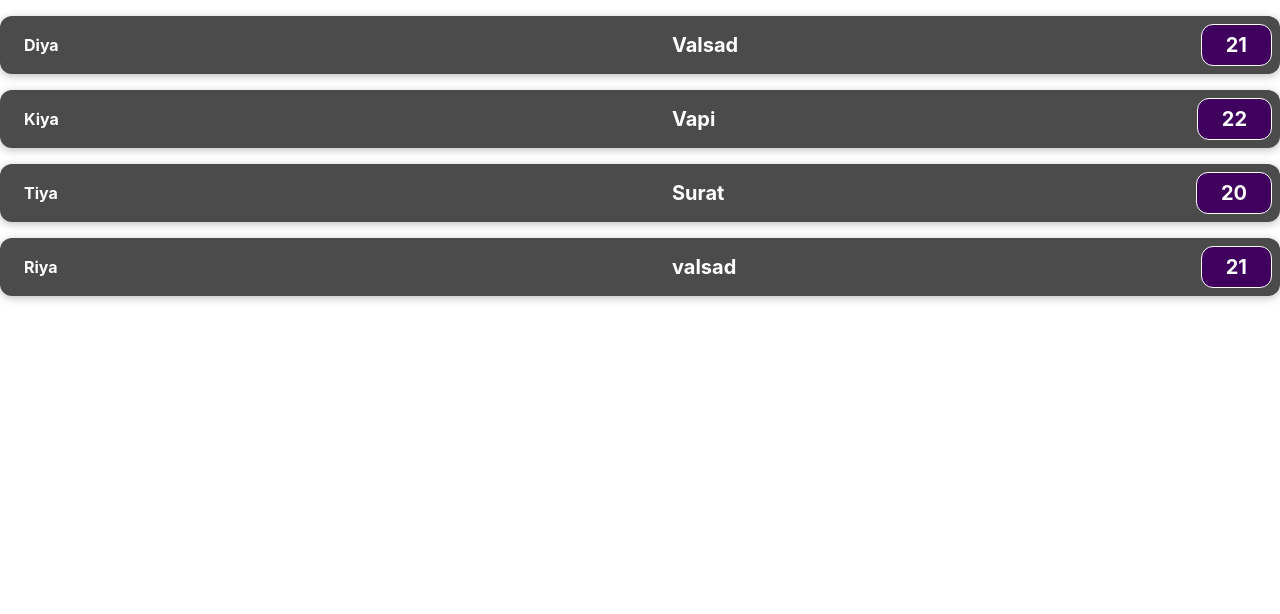
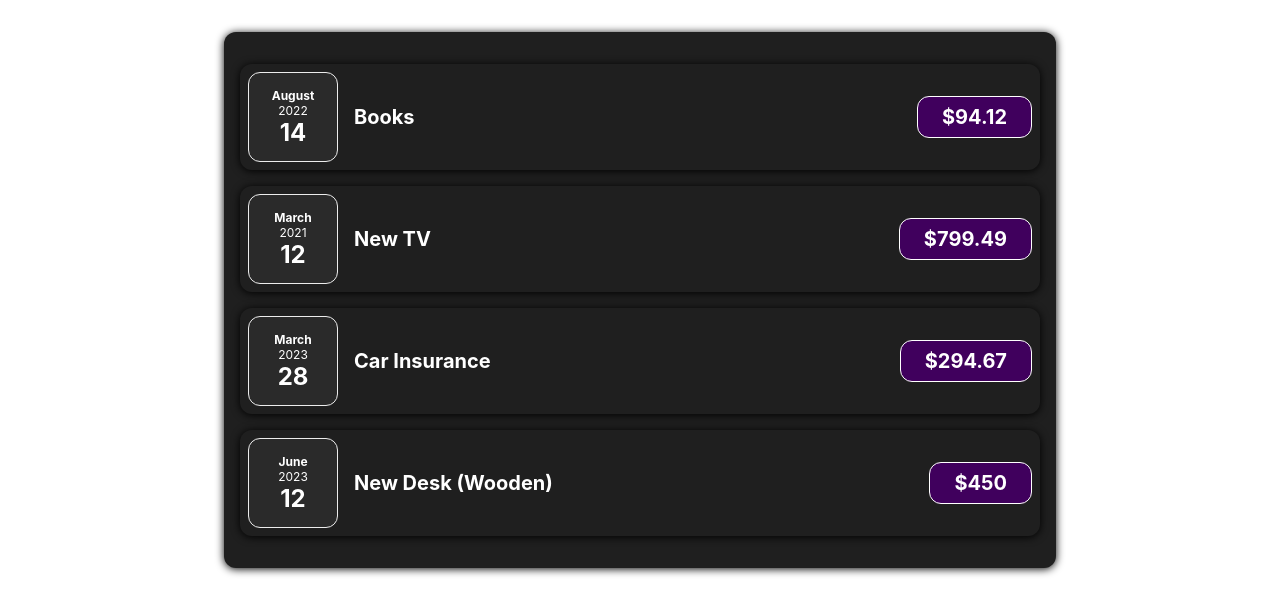
Before and after one commit to diyatandel1312/react-concept, a React (Create React App) app: page / in a window 1280 px wide. Shown: the top 614 px of the page. Built offline with nearby package versions, Linux system fonts and the light colour scheme.

Commit message:
first chnages

```diff
--- a/src/App.js
+++ b/src/App.js
@@ -1,44 +1,14 @@
 import logo from './logo.svg';
 import './App.css';
-import Users from './components/Users';
+import Expense from './components/Expenses/Expenses';
+
 
 function App() {
-const users = [
-  {
-    id:"1",
-    name:"Diya",
-    city:"Valsad",
-    age:"21",
-  },
 
-  {
-    id:"1",
-    name:"Kiya",
-    city:"Vapi",
-    age:"22",
-  },
-
-  {
-    id:"1",
-    name:"Tiya",
-    city:"Surat",
-    age:"20",
-  },
-  {
-    id:"1",
-    name:"Riya",
-    city:"valsad",
-    age:"21",
-  },
-];
 
   return (
     <div>
-
-      <Users name={users[0].name} city={users[0].city} age={users[0].age} />
-      <Users name={users[1].name} city={users[1].city} age={users[1].age} />
-      <Users name={users[2].name} city={users[2].city} age={users[2].age} />
-      <Users name={users[3].name} city={users[3].city} age={users[3].age} />
+   <Expense />
     </div>
   );
 }
--- /dev/null
+++ b/src/components/Expenses/ExpenseDate.css
@@ -0,0 +1,26 @@
+.expense-date {
+    display: flex;
+    flex-direction: column;
+    width: 5.5rem;
+    height: 5.5rem;
+    border: 1px solid #ececec;
+    background-color: #2a2a2a;
+    color: white;
+    border-radius: 12px;
+    align-items: center;
+    justify-content: center;
+  }
+
+  .expense-date__month {
+    font-size: 0.75rem;
+    font-weight: bold;
+  }
+
+  .expense-date__year {
+    font-size: 0.75rem;
+  }
+
+  .expense-date__day {
+    font-size: 1.5rem;
+    font-weight: bold;
+  }
--- /dev/null
+++ b/src/components/Expenses/ExpenseDate.js
@@ -0,0 +1,20 @@
+
+import './ExpenseDate.css';
+
+function ExpenseDate(props) {
+    const month = props.date.toLocaleString('en-US',{month:'long'});
+    const day = props.date.toLocaleString('en-US',{day : '2-digit'});
+    const year = props.date.getFullYear();
+
+    return (
+
+       <div className="expense-date">
+           <div className="expense-date__month">{month}</div>
+           <div className="expense-date__year">{year}</div>
+           <div className="expense-date__day">{day}</div>
+        </div>
+
+    )
+}
+
+export default ExpenseDate;
--- /dev/null
+++ b/src/components/Expenses/ExpenseItem.css
@@ -0,0 +1,55 @@
+.expense-item {
+  display: flex;
+  justify-content: space-between;
+  align-items: center;
+  padding: 0.5rem;
+  margin: 1rem 0;
+  border-radius: 12px;
+
+}
+
+.expense-item__description {
+  display: flex;
+  flex-direction: column;
+  gap: 1rem;
+  align-items: flex-end;
+  flex-flow: column-reverse;
+  justify-content: flex-start;
+  flex: 1;
+}
+
+.expense-item h2 {
+  color: #3a3a3a;
+  font-size: 1rem;
+  flex: 1;
+  margin: 0 1rem;
+  color: white;
+}
+
+.expense-item__price {
+  font-size: 1rem;
+  font-weight: bold;
+  color: white;
+  background-color: #40005d;
+  border: 1px solid white;
+  padding: 0.5rem;
+  border-radius: 12px;
+}
+
+@media (min-width: 580px) {
+  .expense-item__description {
+    flex-direction: row;
+    align-items: center;
+    justify-content: flex-start;
+    flex: 1;
+  }
+
+  .expense-item__description h2 {
+    font-size: 1.25rem;
+  }
+
+  .expense-item__price {
+    font-size: 1.25rem;
+    padding: 0.5rem 1.5rem;
+  }
+}
--- /dev/null
+++ b/src/components/Expenses/ExpenseItem.js
@@ -0,0 +1,20 @@
+import React from "react";
+import ExpenseDate from "./ExpenseDate";
+import Card from "../UI/Card";
+import './ExpenseItem.css';
+
+function ExpenseItem(props) {
+    return (
+        <Card className="expense-item">
+        <ExpenseDate date={props.date}/>
+       <div className="expense-item__description">
+        <h2>{props.title}</h2>
+        <div className="expense-item__price">${props.amount}</div>
+
+       </div>
+        </Card>
+    )
+}
+
+
+export default ExpenseItem;
--- /dev/null
+++ b/src/components/Expenses/Expenses.css
@@ -0,0 +1,7 @@
+.expenses{
+    padding:1rem;
+    background-color: rgb(31, 31, 31);
+    margin: 2rem auto;
+    width:50rem;
+    max-width: 95%;
+}
--- /dev/null
+++ b/src/components/Expenses/Expenses.js
@@ -0,0 +1,40 @@
+import ExpenseItem from './ExpenseItem';
+import Card from '../UI/Card';
+import './Expenses.css';
+
+
+function Expense() {
+  const expenses = [
+    {
+      id: 'e1',
+      title: 'Books',
+      amount: 94.12,
+      date: new Date(2022, 7, 14),
+    },
+    { id: 'e2', title: 'New TV', amount: 799.49, date: new Date(2021, 2, 12) },
+    {
+      id: 'e3',
+      title: 'Car Insurance',
+      amount: 294.67,
+      date: new Date(2023, 2, 28),
+    },
+    {
+      id: 'e4',
+      title: 'New Desk (Wooden)',
+      amount: 450,
+      date: new Date(2023, 5, 12),
+    },
+  ];
+
+  return (
+    <Card className='expenses'>
+
+     <ExpenseItem title={expenses[0].title} amount={expenses[0].amount} date={expenses[0].date} />
+     <ExpenseItem title={expenses[1].title} amount={expenses[1].amount} date={expenses[1].date} />
+     <ExpenseItem title={expenses[2].title} amount={expenses[2].amount} date={expenses[2].date} />
+     <ExpenseItem title={expenses[3].title} amount={expenses[3].amount} date={expenses[3].date} />
+    </Card>
+  );
+}
+
+export default Expense;
--- /dev/null
+++ b/src/components/UI/Card.css
@@ -0,0 +1,4 @@
+.card{
+    border-radius: 12px;
+    box-shadow: 0 1px 8px rgba(0,0,0,25);
+}
--- /dev/null
+++ b/src/components/UI/Card.js
@@ -0,0 +1,12 @@
+import './Card.css';
+
+function Card(props){
+const classes = 'card ' + props.className;
+    return(
+      <div className={classes}>
+      {props.children}
+      </div>
+    );
+}
+
+export default Card;
--- a/src/components/Users.css
+++ /dev/null
@@ -1,60 +0,0 @@
-.users {
-    display: flex;
-    justify-content: space-between;
-    align-items: center;
-    box-shadow: 0 2px 8px rgba(0, 0, 0, 0.25);
-    padding: 0.5rem;
-    margin: 1rem 0;
-    border-radius: 12px;
-    background-color: #4b4b4b;
-    color:white;
-    font-size: 1rem;
-  }
-
-  .users__city {
-    display: flex;
-    flex-direction: column;
-    gap: 1rem;
-    align-items: flex-end;
-    flex-flow: column-reverse;
-    justify-content: flex-start;
-    flex: 1;
-    color:white;
-
-  }
-
-  .users h2 {
-    color: #3a3a3a;
-    font-size: 1rem;
-    flex: 1;
-    margin: 0 1rem;
-    color: white;
-  }
-
-  .users__age {
-    font-size: 1rem;
-    font-weight: bold;
-    color: white;
-    background-color: #40005d;
-    border: 1px solid white;
-    padding: 0.5rem;
-    border-radius: 12px;
-  }
-
-  @media (min-width: 580px) {
-    .users__city {
-      flex-direction: row;
-      align-items: center;
-      justify-content: flex-start;
-      flex: 1;
-    }
-
-    .users__city h2 {
-      font-size: 1.25rem;
-    }
-
-    .users__age {
-      font-size: 1.25rem;
-      padding: 0.5rem 1.5rem;
-    }
-  }
--- a/src/components/Users.js
+++ /dev/null
@@ -1,21 +0,0 @@
-import React from "react";
-import './Users.css';
-
-function Users({name,city,age}) {
-    // const usersName = 'Diya';
-    // const usersCity = 'valsad';
-    // const usersAge = 21;
-
-    return (
-        <div className="users">
-        <h2>{name}</h2>
-       <div className="users__city">
-        <h2>{city}</h2>
-        <div className="users__age">{age}</div>
-       </div>
-        </div>
-    )
-}
-
-
-export default Users;
```
